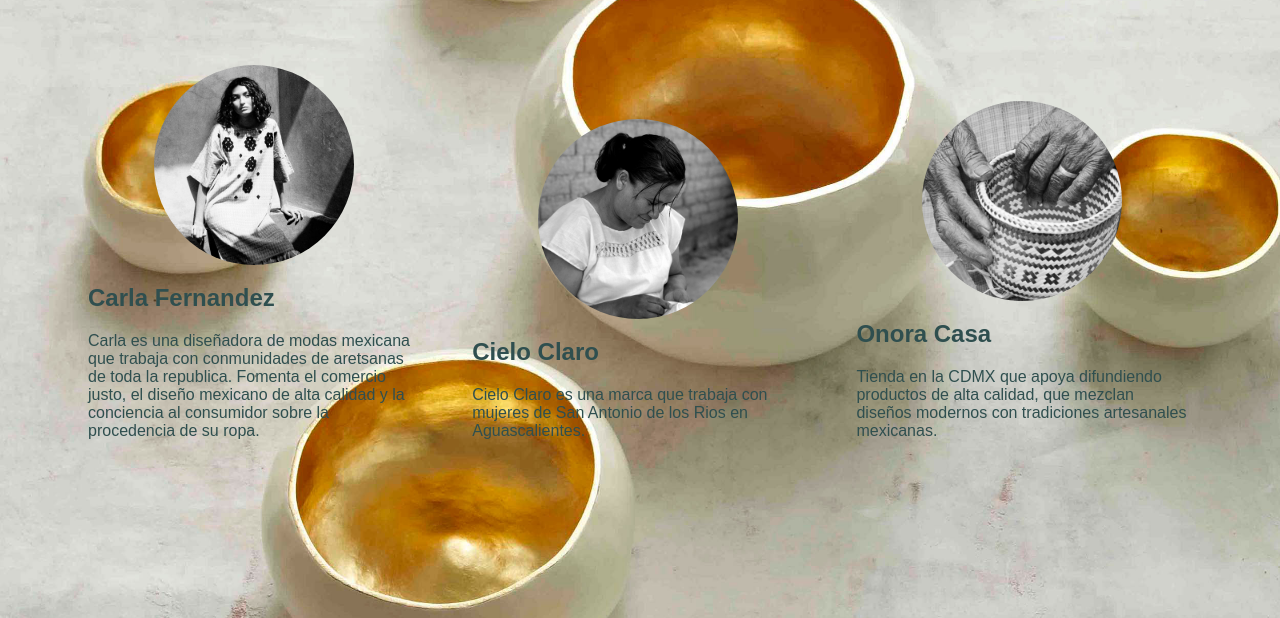
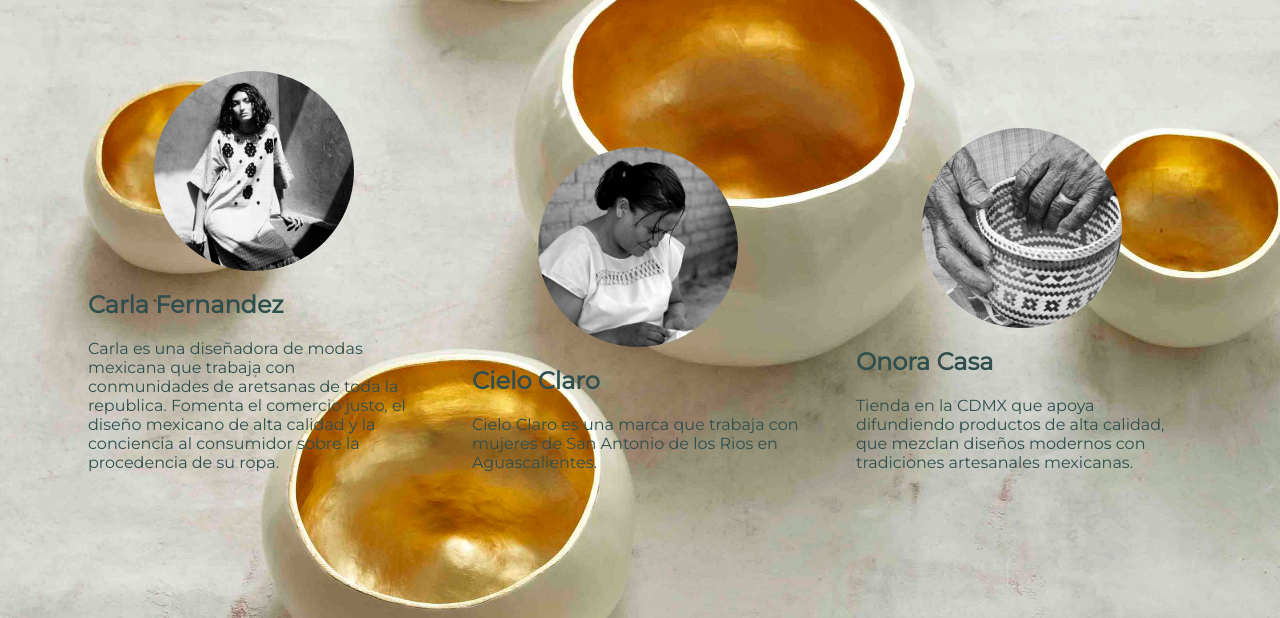
Before and after one commit to danielazv98/Ejercicio01-html5, a plain HTML site: page index.html in a window 1280 px wide. Shown: the part 182-800 px from the top of the page. Drawn offline with Linux system fonts and the light colour scheme.

Commit message:
Adding Google fonts

```diff
--- a/index.html
+++ b/index.html
@@ -4,6 +4,7 @@
 	<meta charset="UTF-8">
 	<title>Consumismo Social</title>
 	<link rel="stylesheet" type="text/css" href="style.css">
+	<link href="https://fonts.googleapis.com/css?family=Montserrat&display=swap" rel="stylesheet">
 </head>
 <body>
 	<div id="wrapper">
--- a/style.css
+++ b/style.css
@@ -4,7 +4,7 @@
 	margin:0;
 	padding: 0;
 	color:darkslategray;
-	font-family: sans-serif;
+	font-family: 'Montserrat', sans-serif;
 
 }
 #wrapper{
```
